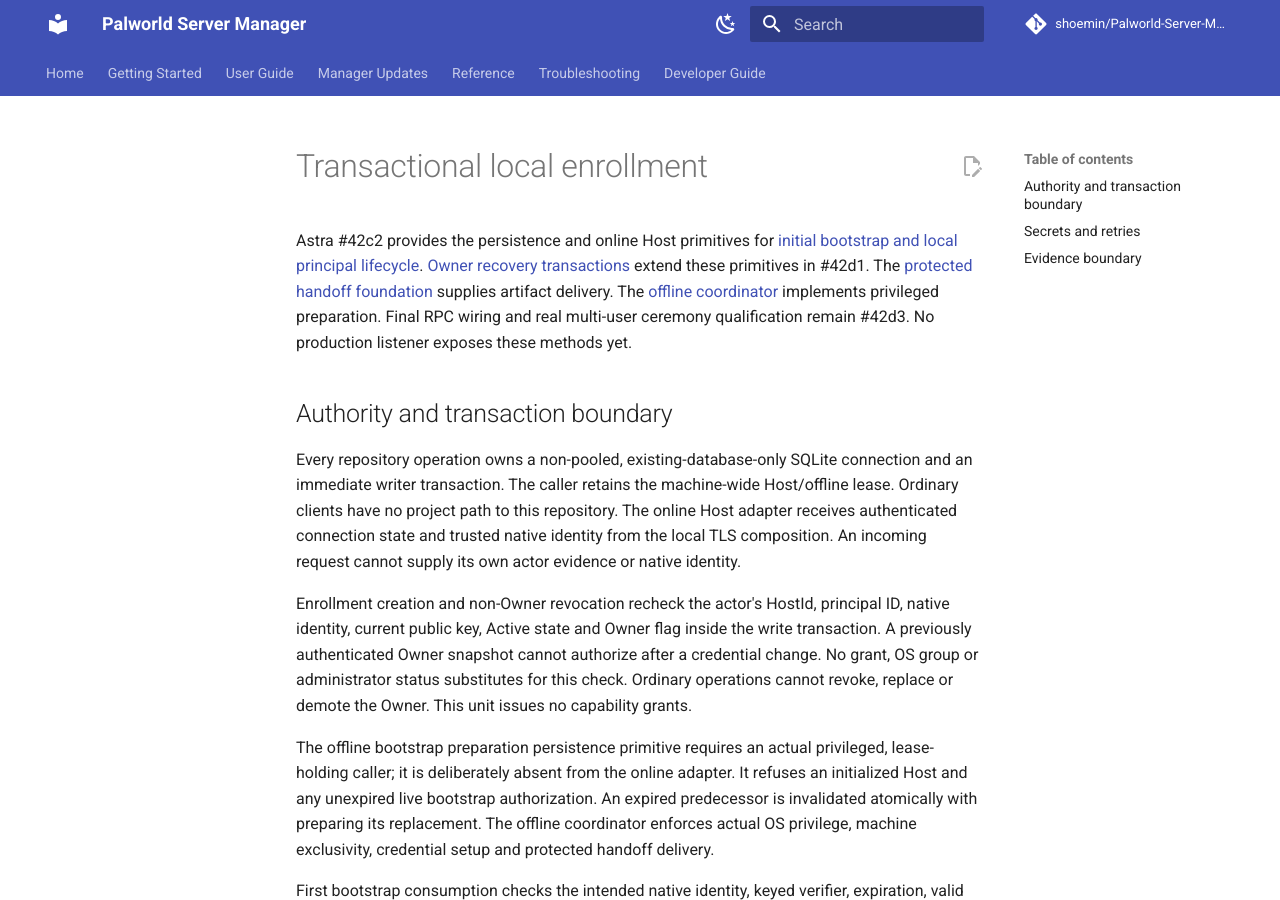
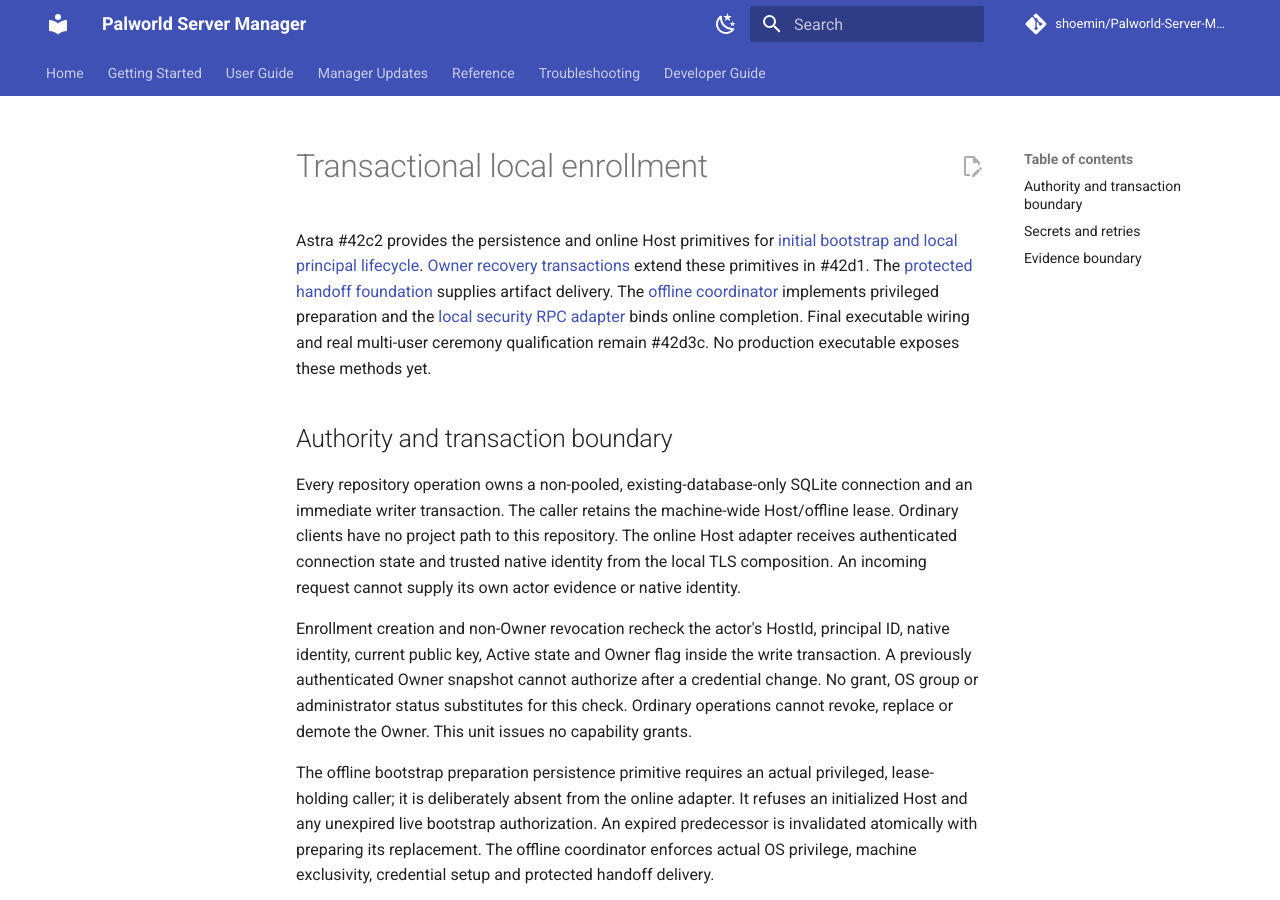
Before and after one commit to shoemin/Palworld-Server-Manager, an MkDocs documentation site: the page built from docs/developer/v0.5-local-enrollment.md, in a window 1280 px wide and 900 px high. Built offline with MkDocs 1.6.1 and Material for MkDocs 9.7.7, drawn with Linux system fonts in a browser that asks for light colours; comment, search, counter and statistics services are not loaded.

Commit message:
Record local security RPC validation and clean review A

```diff
--- a/docs/developer/v0.5-local-enrollment.md
+++ b/docs/developer/v0.5-local-enrollment.md
@@ -1,6 +1,6 @@
 # Transactional local enrollment
 
-Astra #42c2 provides the persistence and online Host primitives for [initial bootstrap and local principal lifecycle](v0.5-architecture.md#2c-privileged-initial-owner-bootstrap-product-decision-2026-09-01-owner-002). [Owner recovery transactions](v0.5-owner-recovery.md) extend these primitives in #42d1. The [protected handoff foundation](v0.5-owner-handoff.md) supplies artifact delivery. The [offline coordinator](v0.5-offline-coordinator.md) implements privileged preparation. Final RPC wiring and real multi-user ceremony qualification remain #42d3. No production listener exposes these methods yet.
+Astra #42c2 provides the persistence and online Host primitives for [initial bootstrap and local principal lifecycle](v0.5-architecture.md#2c-privileged-initial-owner-bootstrap-product-decision-2026-09-01-owner-002). [Owner recovery transactions](v0.5-owner-recovery.md) extend these primitives in #42d1. The [protected handoff foundation](v0.5-owner-handoff.md) supplies artifact delivery. The [offline coordinator](v0.5-offline-coordinator.md) implements privileged preparation and the [local security RPC adapter](v0.5-local-security-rpc.md) binds online completion. Final executable wiring and real multi-user ceremony qualification remain #42d3c. No production executable exposes these methods yet.
 
 ## Authority and transaction boundary
 
```
Also changed, not shown: docs/developer/v0.5-owner-recovery.md (+1 -1 lines), docs/experiments/astra-v0.5.0-trial.md (+2 -0 lines).
